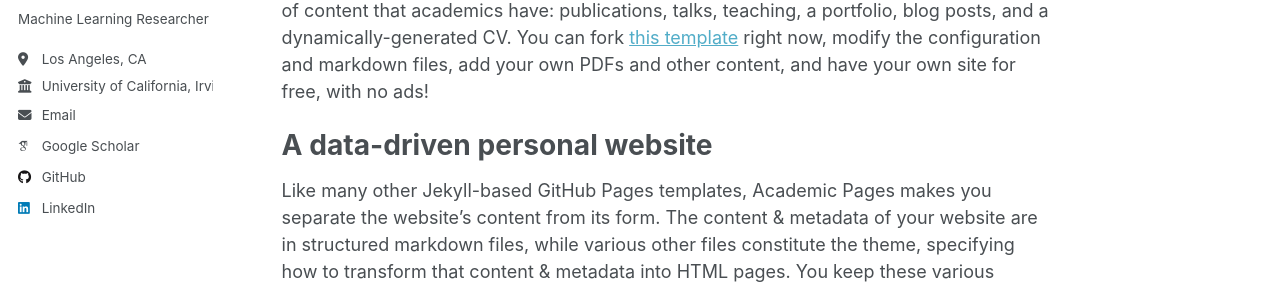
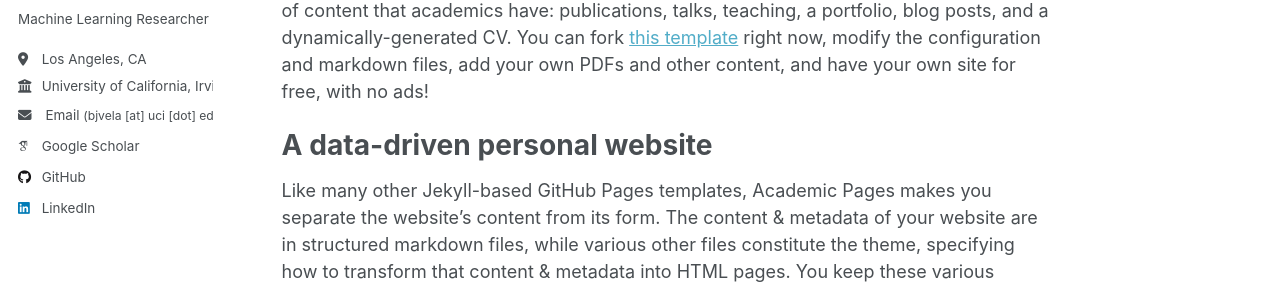
Before and after one commit to bryanjvela/bryanjvela.github.io, a Jekyll site: the page built from _pages/about.md, in a window 1280 px wide. Shown: the part 307-596 px from the top of the page. Built offline with Jekyll 4.4.1, drawn with Linux system fonts in a browser that asks for light colours; some web fonts are replaced.

Commit message:
Update author-profile.html for email

```diff
--- a/_includes/author-profile.html
+++ b/_includes/author-profile.html
@@ -34,8 +34,15 @@
         <li><a href="{{ author.uri }}"><i class="fas fa-fw fa-link icon-pad-right" aria-hidden="true"></i>{{ site.data.ui-text[site.locale].website_label | default: "Website" }}</a></li>
       {% endif %}
       {% if author.email %}
-        <li><a href="mailto:{{ author.email }}"><i class="fas fa-fw fa-envelope icon-pad-right" aria-hidden="true"></i>{{ site.data.ui-text[site.locale].email_label | default: "Email" }}</a></li>
+        <li>
+          <a href="mailto:{{ author.email }}">
+            <i class="fas fa-fw fa-envelope icon-pad-right" aria-hidden="true"></i>
+            {{ site.data.ui-text[site.locale].email_label | default: "Email" }}
+            <span style="font-size: 0.9em;">({{ author.email | replace: "@", " [at] " | replace: ".", " [dot] " }})</span>
+          </a>
+        </li>
       {% endif %}
+
 
       <!-- Font Awesome and Academicons icons / Academic websites -->
       {% if author.academia %}
```
